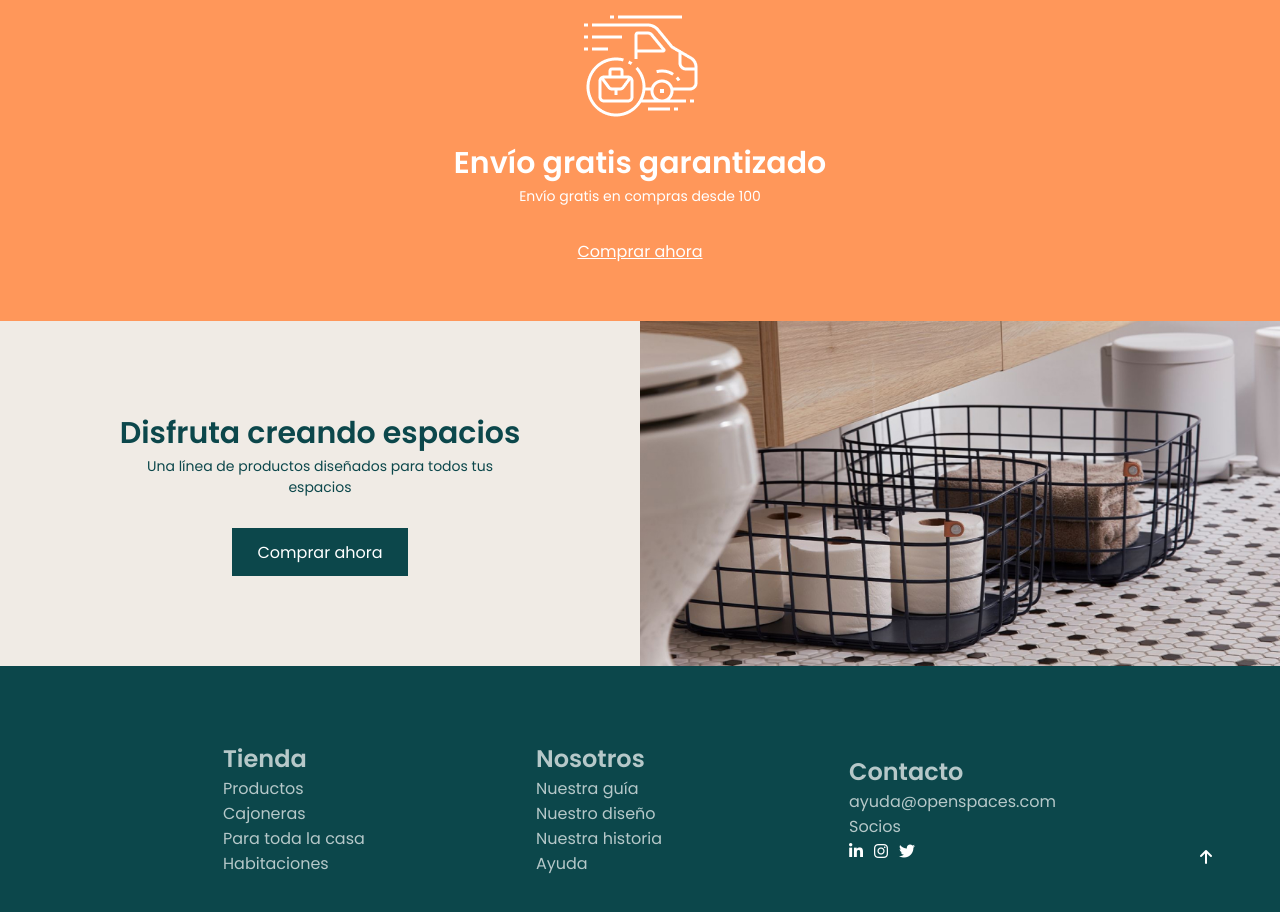
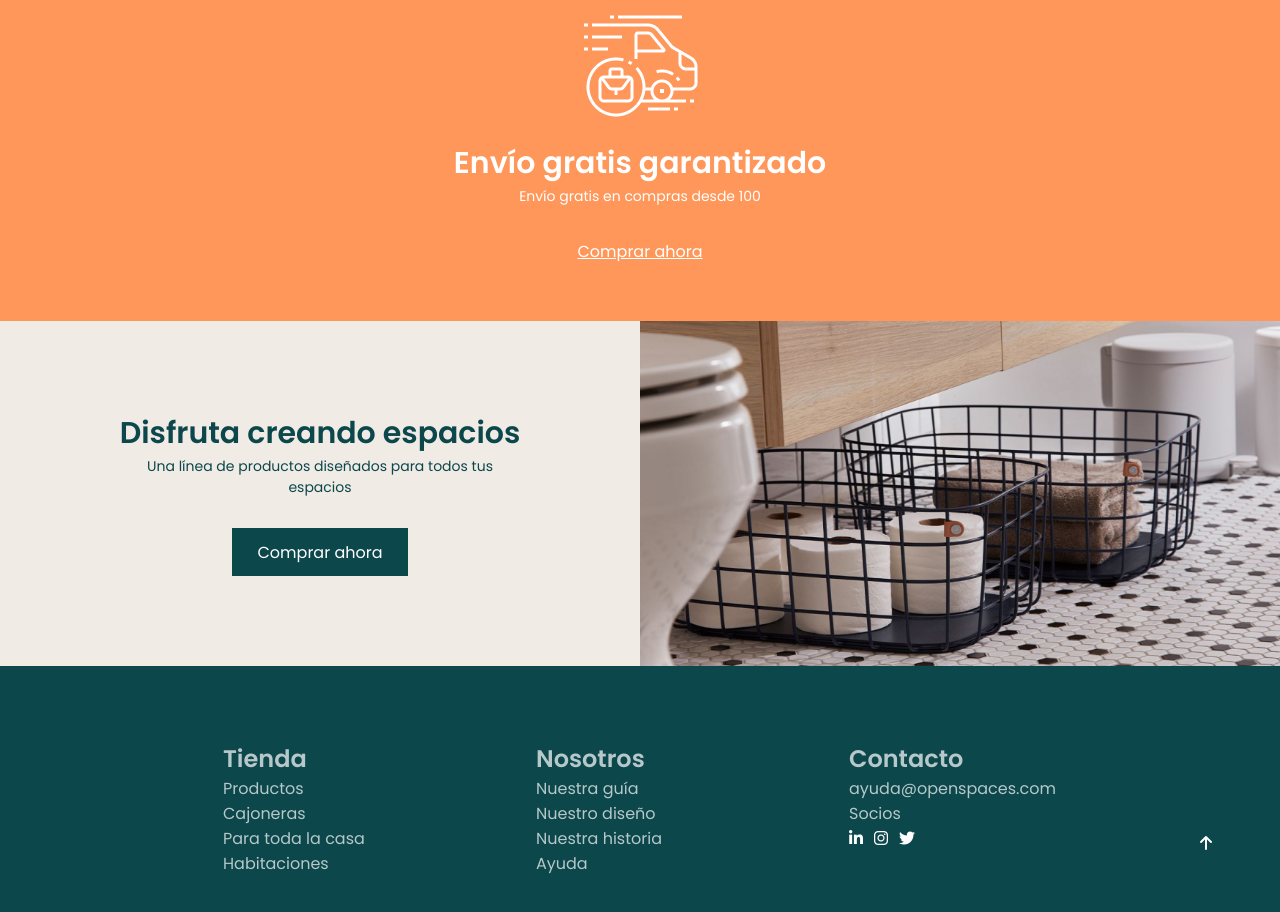
Before and after one commit to Adalab/modulo-1-evaluacion-final-tanferest, a website: page docs/index.html in a window 1280 px wide. Shown: the part 1338-2250 px from the top of the page. Drawn offline with nearby package versions, Linux system fonts and the light colour scheme; files that its build step writes are made by us from their sources.

Commit message:
center module 2 title

```diff
--- a/src/scss/components/_links.scss
+++ b/src/scss/components/_links.scss
@@ -8,7 +8,7 @@
         bottom: 16px;
         @include tablet {
             right: 56px;
-            bottom: 82px;
+            bottom: 96px;
         }
     }
 }
--- a/src/scss/layout/_footer.scss
+++ b/src/scss/layout/_footer.scss
@@ -9,6 +9,7 @@
     padding: 56px 0;
     @include tablet {
         flex-direction: row;
+        align-items: flex-start;
         justify-content: space-evenly;
         padding: 75px 118px;
     }
--- a/src/scss/layout/_main.scss
+++ b/src/scss/layout/_main.scss
@@ -25,6 +25,7 @@
     grid-area: title;
     @include tablet {
       width: 100%;
+      transform:  translateX(-2.5%);
     }
   }
   &__item {
```
Also changed, not shown: src/html/partials/footer.html (+1 -1 lines).
